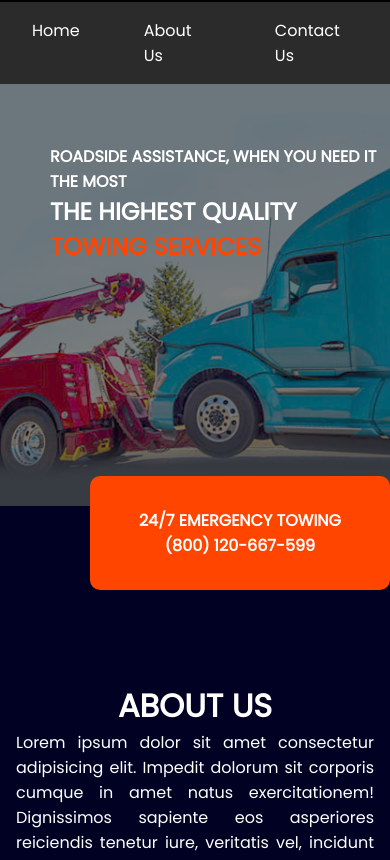
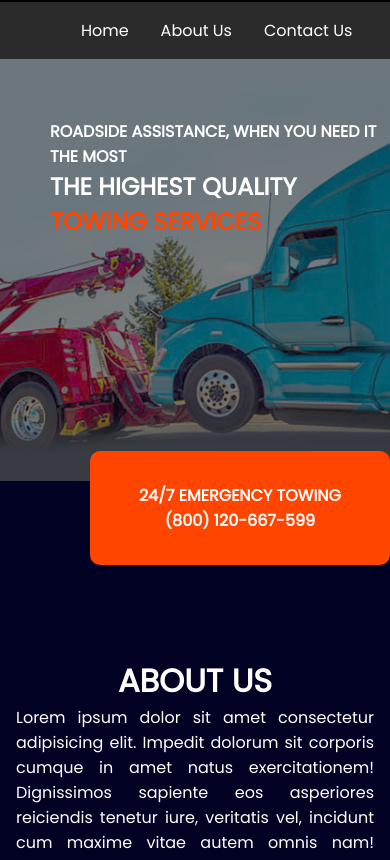
Before and after one commit to malopa/tow, a plain HTML site: page index.html in a window 390 px wide. Shown: the part 140-1000 px from the top of the page. Drawn offline with nearby package versions, Linux system fonts and the light colour scheme.

Commit message:
fix header

```diff
--- a/style.css
+++ b/style.css
@@ -464,6 +464,10 @@ ul{
 
 @media screen  and (max-width:768px){
 
+.menu-bar >ul >li{
+    padding: 1rem;
+}
+
 .contact-info{
     font-size: 24px;
 }
```
